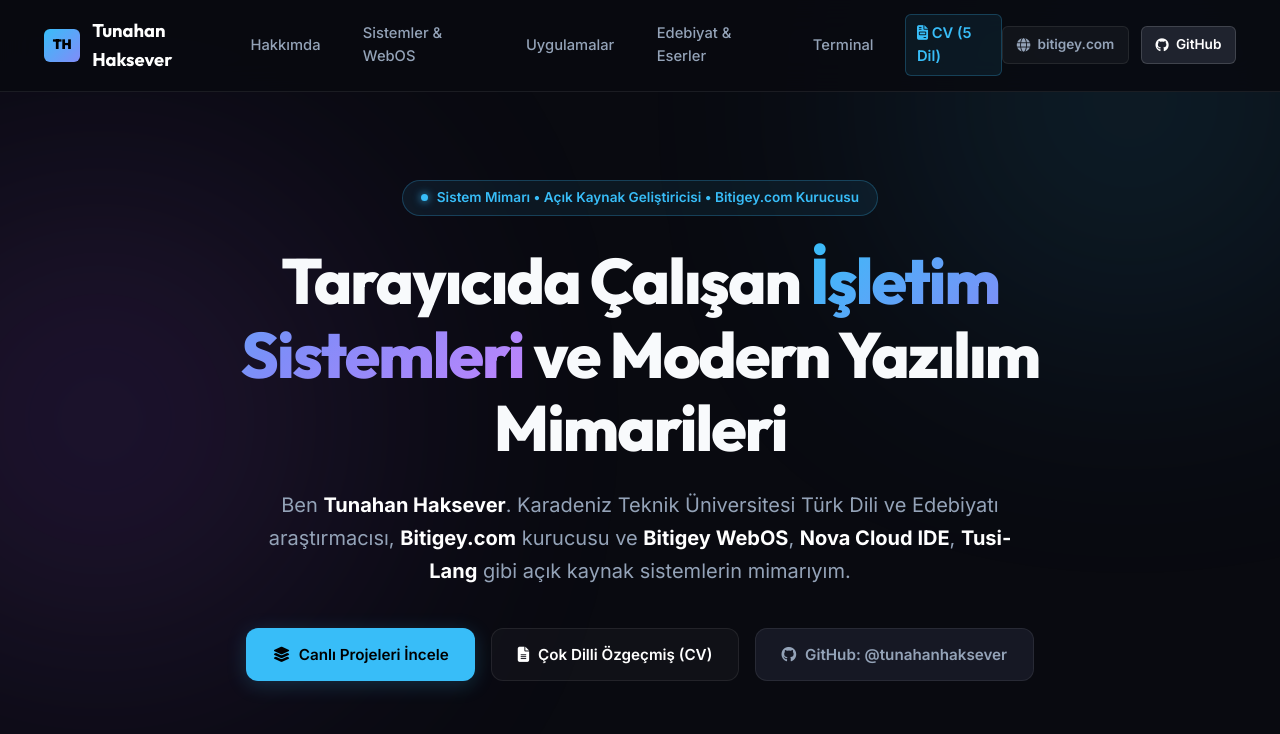
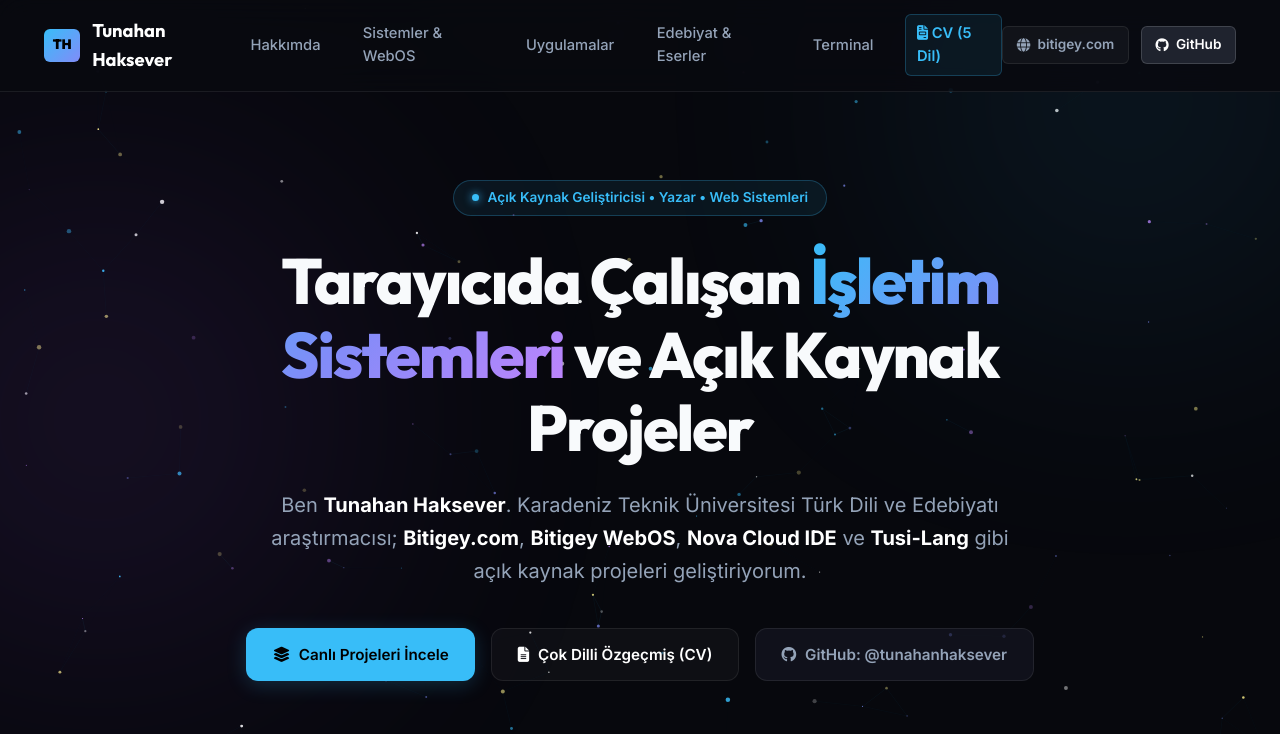
Before and after one commit to tunahanhaksever/tunahanhaksever, a plain HTML site: page index.html in a window 1280 px wide. Shown: the top 734 px of the page. Drawn offline with Linux system fonts and the light colour scheme.

Commit message:
feat: add cosmic space canvas animation and clean developer titles

```diff
--- a/index.html
+++ b/index.html
@@ -5,10 +5,10 @@
   <meta name="viewport" content="width=device-width, initial-scale=1.0">
 
   <!-- Primary Meta Tags & SEO -->
-  <title>Tunahan Haksever | Resmi Portfolyo & Sistem Mimarisi</title>
-  <meta name="title" content="Tunahan Haksever | Resmi Portfolyo & Sistem Mimarisi">
-  <meta name="description" content="Tunahan Haksever resmi portfolyosu. Bitigey.com, Bitigey WebOS, Nova Cloud IDE ve Tusi-Lang yaratıcısı. Sistem mimarisi, açık kaynak ve dijital edebiyat ekosistemi.">
-  <meta name="keywords" content="Tunahan Haksever, Tunahan Haksever kimdir, Bitigey, bitigey.com, Bitigey WebOS, Nova Cloud IDE, Tusi-Lang, Mâsivâ Yolculuğu, Ekinoksu Beklemek, Yazılım Mimarı">
+  <title>Tunahan Haksever | Resmi Portfolyo & Açık Kaynak Projeler</title>
+  <meta name="title" content="Tunahan Haksever | Resmi Portfolyo & Açık Kaynak Projeler">
+  <meta name="description" content="Tunahan Haksever resmi portfolyosu. Bitigey.com, Bitigey WebOS, Nova Cloud IDE ve Tusi-Lang geliştiricisi. Açık kaynak sistemler ve dijital edebiyat.">
+  <meta name="keywords" content="Tunahan Haksever, Tunahan Haksever kimdir, Bitigey, bitigey.com, Bitigey WebOS, Nova Cloud IDE, Tusi-Lang, Mâsivâ Yolculuğu, Ekinoksu Beklemek, Açık Kaynak">
   <meta name="author" content="Tunahan Haksever">
   <meta name="robots" content="index, follow">
   <link rel="canonical" href="https://tunahanhaksever.github.io/tunahanhaksever/">
@@ -16,8 +16,8 @@
   <!-- Open Graph -->
   <meta property="og:type" content="profile">
   <meta property="og:url" content="https://tunahanhaksever.github.io/tunahanhaksever/">
-  <meta property="og:title" content="Tunahan Haksever | Resmi Portfolyo & Sistem Mimarisi">
-  <meta property="og:description" content="Bitigey.com, Bitigey WebOS, Nova Cloud IDE ve Tusi-Lang projelerinin mimarı.">
+  <meta property="og:title" content="Tunahan Haksever | Resmi Portfolyo & Açık Kaynak Projeler">
+  <meta property="og:description" content="Bitigey.com, Bitigey WebOS, Nova Cloud IDE ve Tusi-Lang açık kaynak projeleri.">
   <meta property="og:image" content="https://avatars.githubusercontent.com/u/tunahanhaksever">
 
   <!-- Favicon -->
@@ -30,7 +30,7 @@
   <link rel="stylesheet" href="https://cdnjs.cloudflare.com/ajax/libs/font-awesome/6.5.1/css/all.min.css">
 
   <!-- Cache-Busted Stylesheet -->
-  <link rel="stylesheet" href="style.css?v=2.2">
+  <link rel="stylesheet" href="style.css?v=3.0">
 
   <!-- Google Knowledge Graph Schema -->
   <script type="application/ld+json">
@@ -42,7 +42,7 @@
     "birthDate": "2005-08-07",
     "birthPlace": { "@type": "Place", "name": "İstanbul, Türkiye" },
     "url": "https://tunahanhaksever.github.io/tunahanhaksever/",
-    "jobTitle": "Sistem Mimarı, Yazar & Açık Kaynak Geliştiricisi",
+    "jobTitle": "Açık Kaynak Geliştiricisi & Yazar",
     "alumniOf": { "@type": "CollegeOrUniversity", "name": "Karadeniz Teknik Üniversitesi" },
     "sameAs": [
       "https://bitigey.com",
@@ -57,6 +57,9 @@
   </script>
 </head>
 <body>
+
+  <!-- Dynamic Cosmic Space Canvas Animation -->
+  <canvas id="space-canvas"></canvas>
 
   <!-- Ambient Glow Elements -->
   <div class="glow-orb orb-top"></div>
@@ -98,17 +101,17 @@
       <div class="hero-inner">
         <div class="badge-pill">
           <span class="pill-dot"></span>
-          <span>Sistem Mimarı • Açık Kaynak Geliştiricisi • Bitigey.com Kurucusu</span>
+          <span>Açık Kaynak Geliştiricisi • Yazar • Web Sistemleri</span>
         </div>
 
         <h1 class="hero-heading">
-          Tarayıcıda Çalışan <span class="gradient-text">İşletim Sistemleri</span> ve Modern Yazılım Mimarileri
+          Tarayıcıda Çalışan <span class="gradient-text">İşletim Sistemleri</span> ve Açık Kaynak Projeler
         </h1>
 
         <p class="hero-lead">
-          Ben <strong>Tunahan Haksever</strong>. Karadeniz Teknik Üniversitesi Türk Dili ve Edebiyatı araştırmacısı,
-          <strong>Bitigey.com</strong> kurucusu ve <strong>Bitigey WebOS</strong>, <strong>Nova Cloud IDE</strong>,
-          <strong>Tusi-Lang</strong> gibi açık kaynak sistemlerin mimarıyım.
+          Ben <strong>Tunahan Haksever</strong>. Karadeniz Teknik Üniversitesi Türk Dili ve Edebiyatı araştırmacısı;
+          <strong>Bitigey.com</strong>, <strong>Bitigey WebOS</strong>, <strong>Nova Cloud IDE</strong> ve
+          <strong>Tusi-Lang</strong> gibi açık kaynak projeleri geliştiriyorum.
         </p>
 
         <div class="hero-buttons">
@@ -391,7 +394,7 @@
         <div class="lit-card portal-card">
           <div class="lit-badge gold">Dijital Platform</div>
           <h3>Bitigey.com</h3>
-          <p class="lit-author">Kurucu: Tunahan Haksever</p>
+          <p class="lit-author">Tunahan Haksever</p>
           <p class="lit-desc">
             Yüzeysel tüketim mecralarına alternatif olarak kurulan, bağımsız dijital edebiyat, şiir ve kültür hafızası portalı.
           </p>
@@ -456,9 +459,9 @@
             <span class="f-title">Tunahan Haksever</span>
           </div>
           <p class="f-desc">
-            Sistem mimarı, yazar ve açık kaynak araştırmacısı. <strong>Bitigey.com</strong> kurucusu;
-            <em>Mâsivâ Yolculuğu</em> ve <em>Ekinoksu Beklemek</em> eserlerinin müellifidir.
-            Karadeniz Teknik Üniversitesi Türk Dili ve Edebiyatı araştırmacısı.
+            Açık kaynak geliştiricisi ve yazar. <strong>Bitigey.com</strong>, <strong>Bitigey WebOS</strong> ve
+            <strong>Tusi-Lang</strong> projeleri üzerinde çalışmaktadır. <em>Mâsivâ Yolculuğu</em> ve <em>Ekinoksu Beklemek</em>
+            eserlerinin müellifidir. Karadeniz Teknik Üniversitesi Türk Dili ve Edebiyatı araştırmacısı.
           </p>
           <div class="f-badges">
             <a href="https://bitigey.com" target="_blank" rel="noopener" class="badge-link">
--- a/script.js
+++ b/script.js
@@ -1,11 +1,191 @@
 // Tunahan Haksever - Portfolio & Systems Interactive Engine
 document.addEventListener('DOMContentLoaded', () => {
+  initSpaceBackground();
   initProjectFilters();
   initTerminal();
 });
 
 /* ==========================================================================
-   1. Project Category Filtering
+   1. Dynamic Cosmic Space & Starfield Canvas Animation
+   ========================================================================== */
+function initSpaceBackground() {
+  const canvas = document.getElementById('space-canvas');
+  if (!canvas) return;
+
+  const ctx = canvas.getContext('2d');
+  let width, height;
+  let stars = [];
+  let shootingStars = [];
+  let mouse = { x: null, y: null, radius: 120 };
+
+  const starColors = [
+    '#ffffff',
+    '#38bdf8', // Cyan
+    '#818cf8', // Indigo
+    '#c084fc', // Purple
+    '#fef08a'  // Soft gold
+  ];
+
+  function resize() {
+    width = canvas.width = window.innerWidth;
+    height = canvas.height = window.innerHeight;
+    createStars();
+  }
+
+  function createStars() {
+    stars = [];
+    const count = Math.floor((width * height) / 8000); // Responsive star density
+    for (let i = 0; i < count; i++) {
+      stars.push({
+        x: Math.random() * width,
+        y: Math.random() * height,
+        originX: 0,
+        originY: 0,
+        radius: Math.random() * 1.8 + 0.5,
+        baseAlpha: Math.random() * 0.7 + 0.2,
+        alpha: Math.random() * 0.7 + 0.2,
+        twinkleSpeed: (Math.random() * 0.02 + 0.005) * (Math.random() < 0.5 ? 1 : -1),
+        vx: (Math.random() - 0.5) * 0.25,
+        vy: (Math.random() - 0.5) * 0.25,
+        color: starColors[Math.floor(Math.random() * starColors.length)]
+      });
+    }
+  }
+
+  window.addEventListener('resize', resize);
+  window.addEventListener('mousemove', (e) => {
+    mouse.x = e.clientX;
+    mouse.y = e.clientY;
+  });
+  window.addEventListener('mouseleave', () => {
+    mouse.x = null;
+    mouse.y = null;
+  });
+
+  // Cosmic Shooting Star Spawner
+  function maybeSpawnShootingStar() {
+    if (Math.random() < 0.015 && shootingStars.length < 2) {
+      shootingStars.push({
+        x: Math.random() * width * 0.8 + width * 0.1,
+        y: Math.random() * (height * 0.4),
+        length: Math.random() * 80 + 70,
+        speed: Math.random() * 8 + 10,
+        angle: Math.PI / 4 + (Math.random() - 0.5) * 0.3, // ~45 degrees
+        opacity: 1,
+        fade: Math.random() * 0.02 + 0.015
+      });
+    }
+  }
+
+  function updateAndDrawShootingStars() {
+    for (let i = shootingStars.length - 1; i >= 0; i--) {
+      const s = shootingStars[i];
+      s.x += Math.cos(s.angle) * s.speed;
+      s.y += Math.sin(s.angle) * s.speed;
+      s.opacity -= s.fade;
+
+      if (s.opacity <= 0 || s.x > width || s.y > height) {
+        shootingStars.splice(i, 1);
+        continue;
+      }
+
+      const tailX = s.x - Math.cos(s.angle) * s.length;
+      const tailY = s.y - Math.sin(s.angle) * s.length;
+
+      const grad = ctx.createLinearGradient(s.x, s.y, tailX, tailY);
+      grad.addColorStop(0, `rgba(56, 189, 248, ${s.opacity})`);
+      grad.addColorStop(0.3, `rgba(255, 255, 255, ${s.opacity * 0.8})`);
+      grad.addColorStop(1, `rgba(56, 189, 248, 0)`);
+
+      ctx.beginPath();
+      ctx.moveTo(s.x, s.y);
+      ctx.lineTo(tailX, tailY);
+      ctx.strokeStyle = grad;
+      ctx.lineWidth = 2;
+      ctx.stroke();
+
+      // Bright head glow
+      ctx.beginPath();
+      ctx.arc(s.x, s.y, 2.5, 0, Math.PI * 2);
+      ctx.fillStyle = `rgba(255, 255, 255, ${s.opacity})`;
+      ctx.shadowColor = '#38bdf8';
+      ctx.shadowBlur = 10;
+      ctx.fill();
+      ctx.shadowBlur = 0; // reset
+    }
+  }
+
+  function animate() {
+    ctx.clearRect(0, 0, width, height);
+
+    // Update and draw stars
+    for (let i = 0; i < stars.length; i++) {
+      const s = stars[i];
+
+      // Slow drift
+      s.x += s.vx;
+      s.y += s.vy;
+
+      // Wrap around edges
+      if (s.x < 0) s.x = width;
+      if (s.x > width) s.x = 0;
+      if (s.y < 0) s.y = height;
+      if (s.y > height) s.y = 0;
+
+      // Twinkle pulsation
+      s.alpha += s.twinkleSpeed;
+      if (s.alpha > 0.95 || s.alpha < 0.2) {
+        s.twinkleSpeed = -s.twinkleSpeed;
+      }
+
+      // Mouse interactive gravitational repulsion
+      if (mouse.x !== null) {
+        const dx = s.x - mouse.x;
+        const dy = s.y - mouse.y;
+        const dist = Math.sqrt(dx * dx + dy * dy);
+        if (dist < mouse.radius) {
+          const force = (mouse.radius - dist) / mouse.radius;
+          s.x += (dx / dist) * force * 1.5;
+          s.y += (dy / dist) * force * 1.5;
+        }
+      }
+
+      // Draw star point
+      ctx.beginPath();
+      ctx.arc(s.x, s.y, s.radius, 0, Math.PI * 2);
+      ctx.fillStyle = s.color;
+      ctx.globalAlpha = Math.max(0.1, Math.min(1, s.alpha));
+      ctx.fill();
+
+      // Connect constellation lines between close stars
+      for (let j = i + 1; j < stars.length; j++) {
+        const s2 = stars[j];
+        const dist = Math.hypot(s.x - s2.x, s.y - s2.y);
+        if (dist < 75) {
+          ctx.beginPath();
+          ctx.moveTo(s.x, s.y);
+          ctx.lineTo(s2.x, s2.y);
+          ctx.strokeStyle = '#38bdf8';
+          ctx.globalAlpha = (1 - dist / 75) * 0.12;
+          ctx.lineWidth = 0.6;
+          ctx.stroke();
+        }
+      }
+    }
+
+    ctx.globalAlpha = 1;
+    maybeSpawnShootingStar();
+    updateAndDrawShootingStars();
+
+    requestAnimationFrame(animate);
+  }
+
+  resize();
+  animate();
+}
+
+/* ==========================================================================
+   2. Project Category Filtering
    ========================================================================== */
 function initProjectFilters() {
   const tabs = document.querySelectorAll('.filter-tab');
@@ -40,7 +220,7 @@
 }
 
 /* ==========================================================================
-   2. Interactive Terminal Engine (Tam Türkçe + Tusi Kılavuzu + Katkı Sistemi)
+   3. Interactive Terminal Engine (Tam Türkçe + Tusi Kılavuzu + Katkı Sistemi)
    ========================================================================== */
 function initTerminal() {
   const input = document.getElementById('terminal-input');
@@ -60,19 +240,19 @@
       <div>• <span class="highlight-text">tusi-demo</span>      : Canlı Tusi kodlama örneğini çalıştırır.</div>
       <div>• <span class="highlight-text">katkida-bulun</span>  : Ekosistemin gelişmesine nasıl yardımcı olabilirsiniz?</div>
       <div>• <span class="highlight-text">kitaplar</span>       : Edebi eserler (Mâsivâ Yolculuğu, Ekinoksu Beklemek).</div>
-      <div>• <span class="highlight-text">yetenekler</span>     : Sistem mimarisi ve teknik yetkinlikler.</div>
+      <div>• <span class="highlight-text">yetenekler</span>     : Teknik yetkinlikler ve sistemler.</div>
       <div>• <span class="highlight-text">temizle</span>        : Terminal ekranını temizler.</div>
     `,
 
     // 2. Kimdir
     kimdir: () => `
       <div><strong>Tunahan Haksever</strong> (d. 7 Ağustos 2005, İstanbul)</div>
-      <div>🔹 <strong>Unvan:</strong> Sistem Mimarı, Yazar & Açık Kaynak Araştırmacısı</div>
+      <div>🔹 <strong>Alan:</strong> Açık Kaynak Geliştiricisi & Yazar</div>
       <div>🔹 <strong>Akademik:</strong> Karadeniz Teknik Üniversitesi Türk Dili ve Edebiyatı</div>
-      <div>🔹 <strong>Platform:</strong> <a href="https://bitigey.com" target="_blank" style="color:#38bdf8;">bitigey.com</a> Kurucusu</div>
+      <div>🔹 <strong>Platform:</strong> <a href="https://bitigey.com" target="_blank" style="color:#38bdf8;">bitigey.com</a></div>
       <div style="margin-top: 6px; color:#94a3b8;">
         Tarayıcı tabanlı işletim sistemleri (WebOS), bulut kodlama ortamları ve bağımsız
-        programlama dili mimarileri geliştirmektedir. Çalışmaları 657 SK ve FSEK kapsamında
+        programlama dili projeleri geliştirmektedir. Çalışmaları 657 SK ve FSEK kapsamında
         kamu yararına, kar amacı gütmeyen özgür yazılımlardır.
       </div>
     `,
@@ -91,7 +271,7 @@
     // 4. Tusi-Lang Eğitim Kılavuzu
     'tusi-kilavuz': () => `
       <div class="cyan-text">🦄 Tusi Programlama Dili: Hızlı Öğrenme Kılavuzu (v2.0)</div>
-      <div style="color:#94a3b8; margin-bottom: 6px;">Tusi, Türkçenin sözdizimsel sadeliği ile sistem mimarisini buluşturan bağımsız bir dildir.</div>
+      <div style="color:#94a3b8; margin-bottom: 6px;">Tusi, Türkçenin sözdizimsel sadeliği ile yazılım mantığını buluşturan bağımsız bir dildir.</div>
 
       <div><strong style="color:#fff;">1. Değişken Tanımlama:</strong></div>
       <div style="color:#a855f7; font-family: monospace;">değişken isim = "Tunahan";  // Metin</div>
--- a/style.css
+++ b/style.css
@@ -4,10 +4,10 @@
    ========================================================================== */
 
 :root {
-  --bg: #090a10;
-  --bg-surface: #11131c;
-  --bg-card: #161824;
-  --bg-card-hover: #1c1f30;
+  --bg: #07080d;
+  --bg-surface: rgba(17, 19, 28, 0.75);
+  --bg-card: rgba(22, 24, 36, 0.65);
+  --bg-card-hover: rgba(28, 31, 48, 0.85);
 
   --border: rgba(255, 255, 255, 0.08);
   --border-hover: rgba(56, 189, 248, 0.4);
@@ -57,6 +57,17 @@
   min-height: 100vh;
 }
 
+/* Dynamic Cosmic Space Starfield Canvas */
+#space-canvas {
+  position: fixed;
+  top: 0;
+  left: 0;
+  width: 100vw;
+  height: 100vh;
+  pointer-events: none;
+  z-index: 0;
+}
+
 /* Ambient Glow Orbs */
 .glow-orb {
   position: fixed;
@@ -64,7 +75,7 @@
   filter: blur(140px);
   pointer-events: none;
   z-index: 0;
-  opacity: 0.35;
+  opacity: 0.25;
 }
 
 .orb-top {
@@ -425,6 +436,8 @@
 
 .card-box {
   background: var(--bg-card);
+  backdrop-filter: blur(14px);
+  -webkit-backdrop-filter: blur(14px);
   border: 1px solid var(--border);
   padding: 2.2rem 2rem;
   border-radius: var(--radius-lg);
@@ -480,6 +493,8 @@
 
 .showcase-card {
   background: var(--bg-card);
+  backdrop-filter: blur(14px);
+  -webkit-backdrop-filter: blur(14px);
   border: 1px solid var(--border);
   border-radius: var(--radius-lg);
   padding: 2.2rem;
```
Also changed, not shown: 1 other file.
